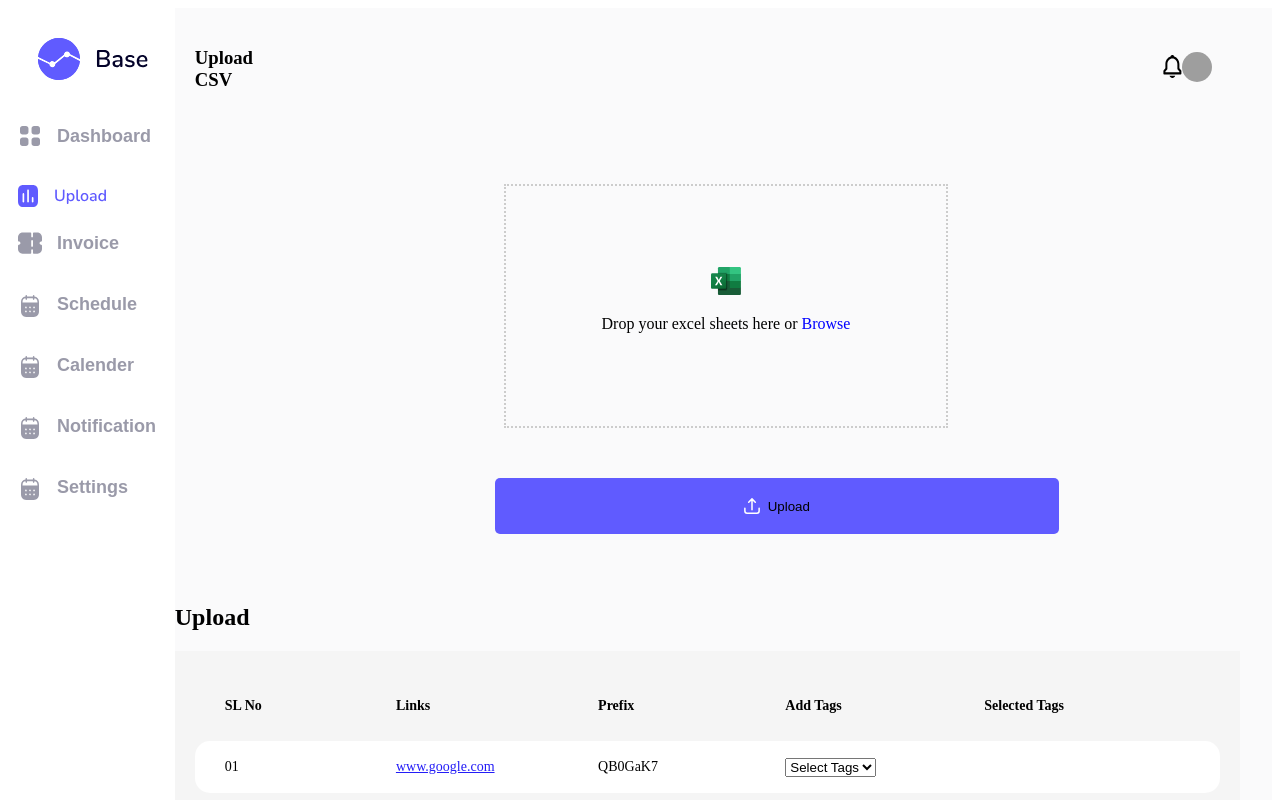
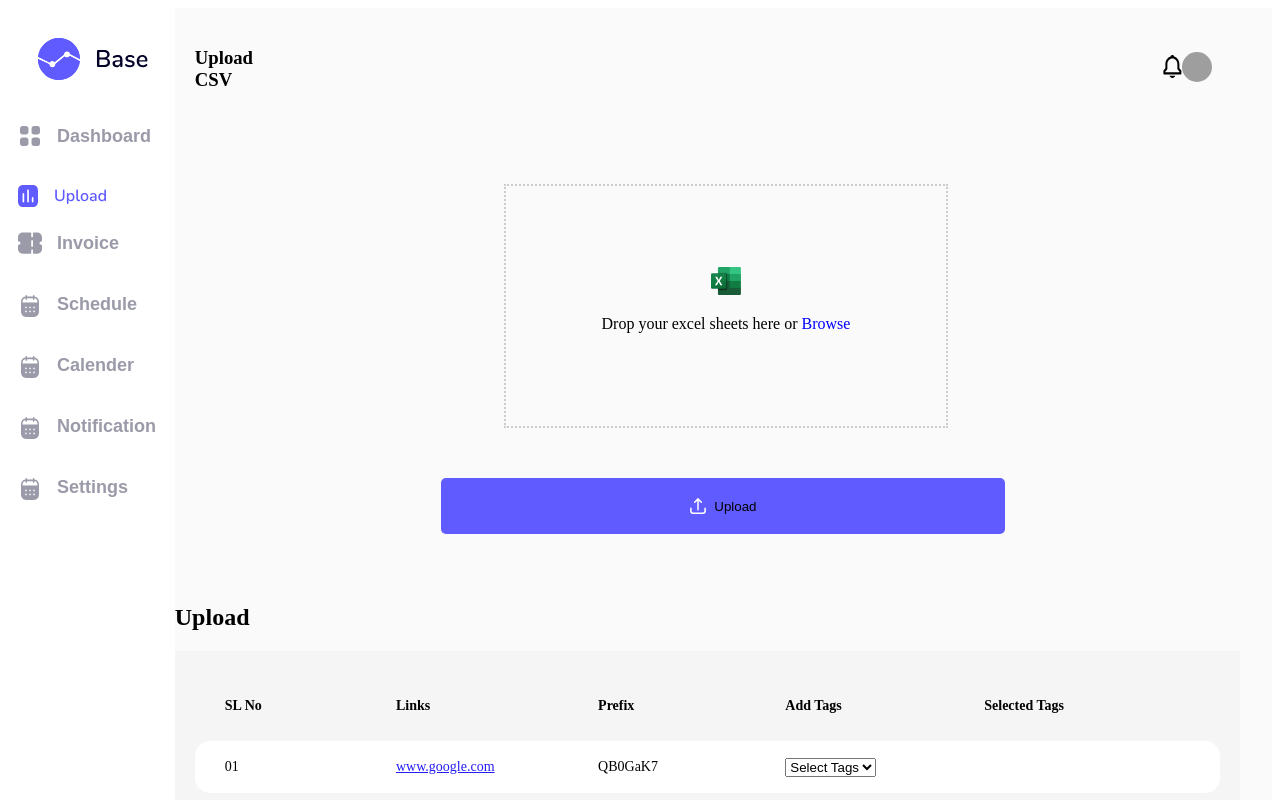
Before and after one commit to kavyasathish/assignment_openinapp, a React (Create React App) app: page / in a window 1280 px wide. Shown: the top 800 px of the page. Built offline with nearby package versions, Linux system fonts and the light colour scheme; grey boxes are pictures that could not be loaded.

Commit message:
Update header.css

```diff
--- a/src/common/style/header.css
+++ b/src/common/style/header.css
@@ -80,7 +80,7 @@ button {
   width: 564px;
   height: 56px;
   border-radius: 5px;
-  margin-left: 320px;
+  margin: 0 auto;
   margin-top: 50px;
   align-items: center;
   display: flex;
```
